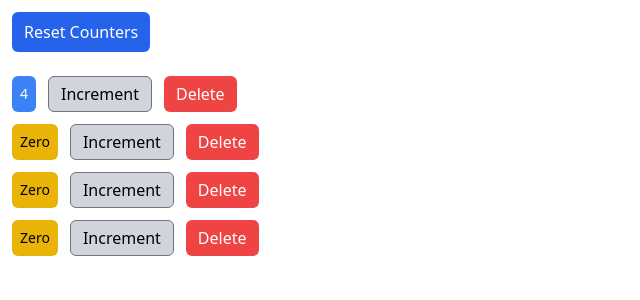
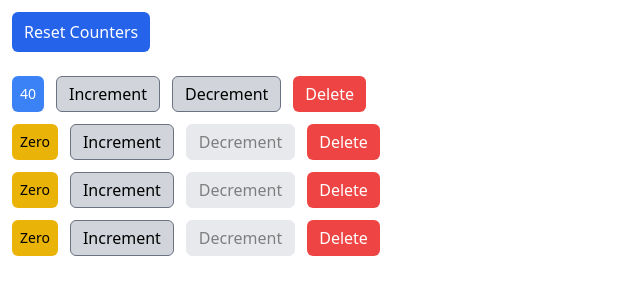
Before and after one commit to AqilArif/React-Course-By-Mosh, a React (Vite) app: page / in a window 1280 px wide. Shown: the top 300 px of the page, without its empty margins (0-640 px from the left). Built offline with nearby package versions, Linux system fonts and the light colour scheme.

Commit message:
add decrement button + disabled when count is zero

```diff
--- a/src/components/counter.jsx
+++ b/src/components/counter.jsx
@@ -49,6 +49,27 @@ class Counter extends Component {
                         Increment
                     </button>
 
+                    {
+                        this.props.counter.value === 0 ? (
+                            <button
+                                disabled
+                                type='button'
+                                className='border border-gray-300 opacity-[0.5] cursor-not-allowed rounded-md px-3 bg-gray-300 ml-3'
+                                onClick={() => this.props.onDecrement(this.props.counter)}
+                            >
+                                Decrement
+                            </button>
+                        ) : (
+                            <button
+                                type='button'
+                                className='border border-gray-500 rounded-md px-3 bg-gray-300 ml-3'
+                                onClick={() => this.props.onDecrement(this.props.counter)}
+                            >
+                                Decrement
+                            </button>
+                        )
+                    }
+
                     <button
                         type='button'
                         className='rounded-md px-3 bg-red-500 text-white ml-3'
--- a/src/components/countersList.jsx
+++ b/src/components/countersList.jsx
@@ -6,7 +6,7 @@ class CountersList extends Component {
     state = {
 
         counters: [
-            { id: 1, value: 4 },
+            { id: 1, value: 40 },
             { id: 2, value: 0 },
             { id: 3, value: 0 },
             { id: 4, value: 0 }
@@ -35,6 +35,19 @@ class CountersList extends Component {
         counters[index].value++;
 
         // method to set the counters property to the new counters array.
+
+        this.setState( { counters: counters } );
+     }
+
+     handleDecrement = (counter) => {
+
+        const counters = [...this.state.counters];
+
+        const index = counters.indexOf(counter);
+
+        counters[index] = { ...counter }
+
+        counters[index].value--;
 
         this.setState( { counters: counters } );
      }
@@ -81,6 +94,7 @@ class CountersList extends Component {
                             counter={counters}
                             onDelete={this.handleDelete}
                             onIncrement={this.handleIncrement}
+                            onDecrement={this.handleDecrement}
                         />
                     )}
                 </div>
```
